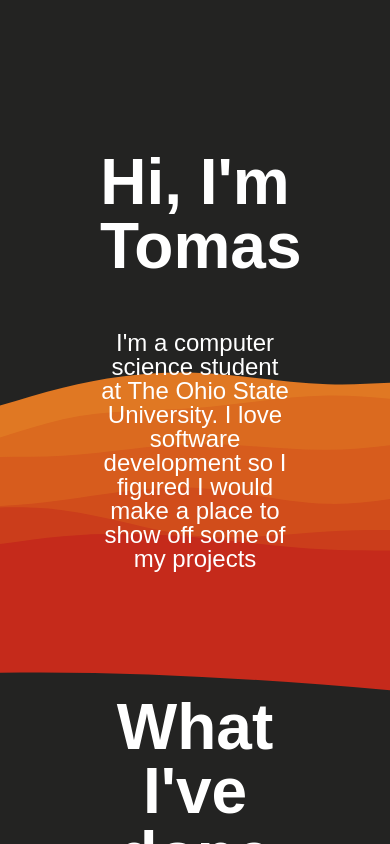
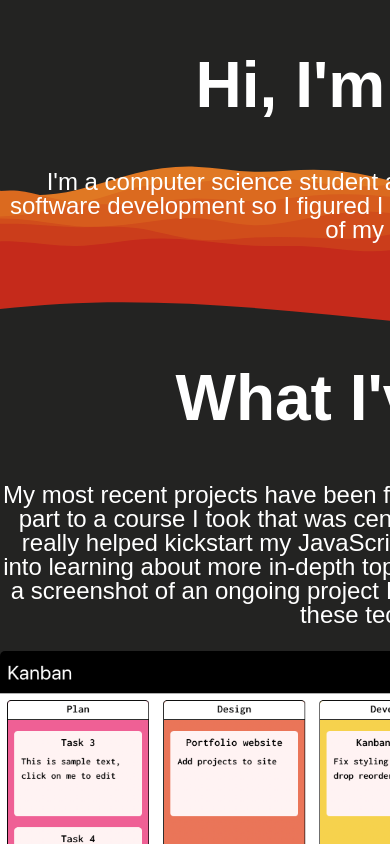
Before and after one commit to tomasmkennedy/portfolio, a React (Create React App) app: page / in a window 390 px wide. Shown: the top 844 px of the page. Built offline with nearby package versions, Linux system fonts and the light colour scheme.

Commit message:
mobile testing

```diff
--- a/src/App.css
+++ b/src/App.css
@@ -34,7 +34,8 @@ section {
 }
 .content {
     text-align: center;
-    margin: 0 100px;
+    margin: 400px auto auto;
+    width: 800px;
 }
 .layer1 {
     background-image: url('./images/waves.svg');
--- a/src/App.js
+++ b/src/App.js
@@ -7,7 +7,7 @@ function App() {
       <body>
         <section>
           <div className="spacer layer1">
-            <div className="content" style={{ marginTop: 150, lineHeight: 0 }}>
+            <div className="content" style={{ marginTop: 50, lineHeight: 0 }}>
               <h1>Hi, I'm Tomas</h1>
               <p>I'm a computer science student at The Ohio State University. I love software development so I
               figured I would make a place to show off some of my projects
```
